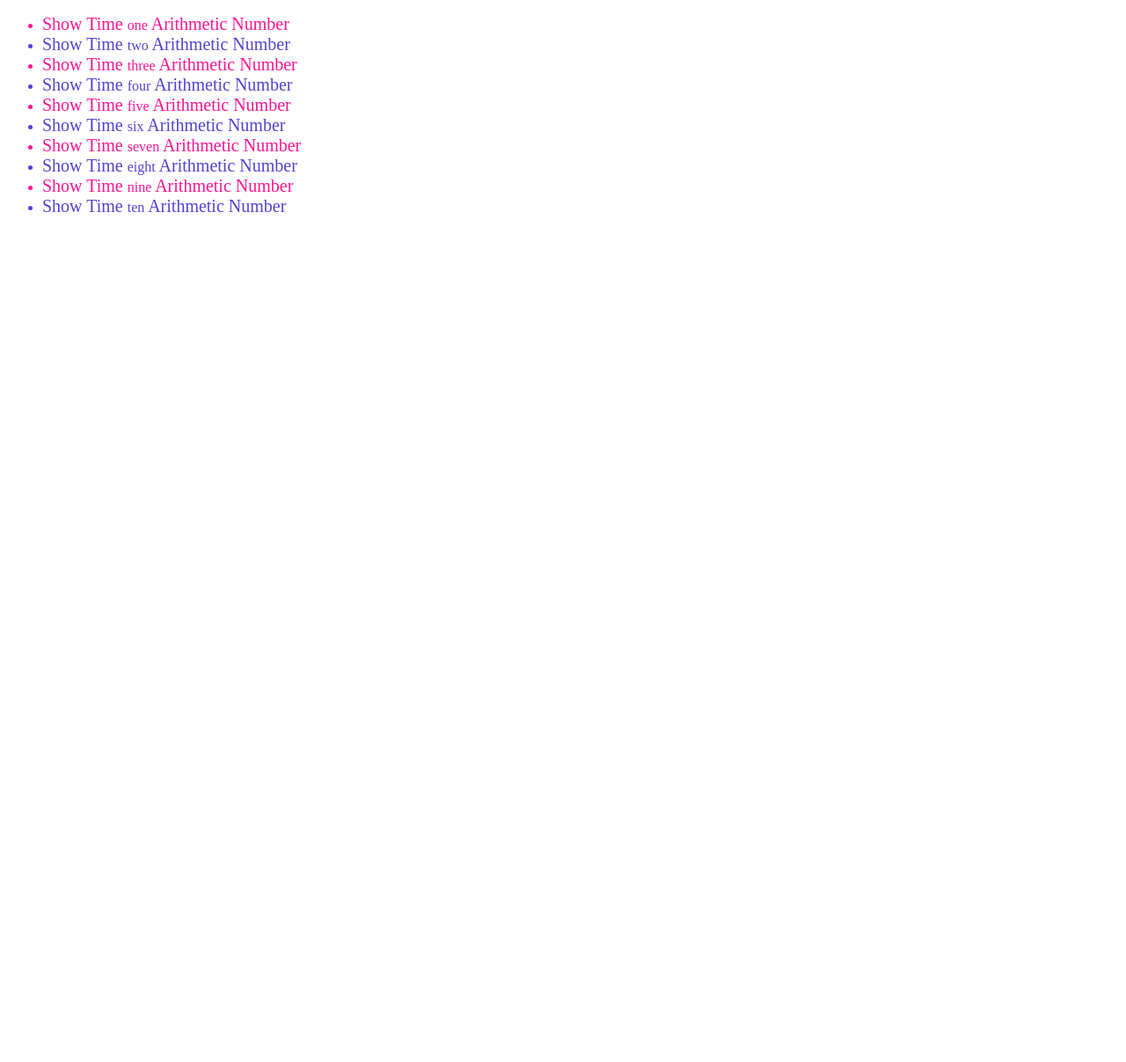
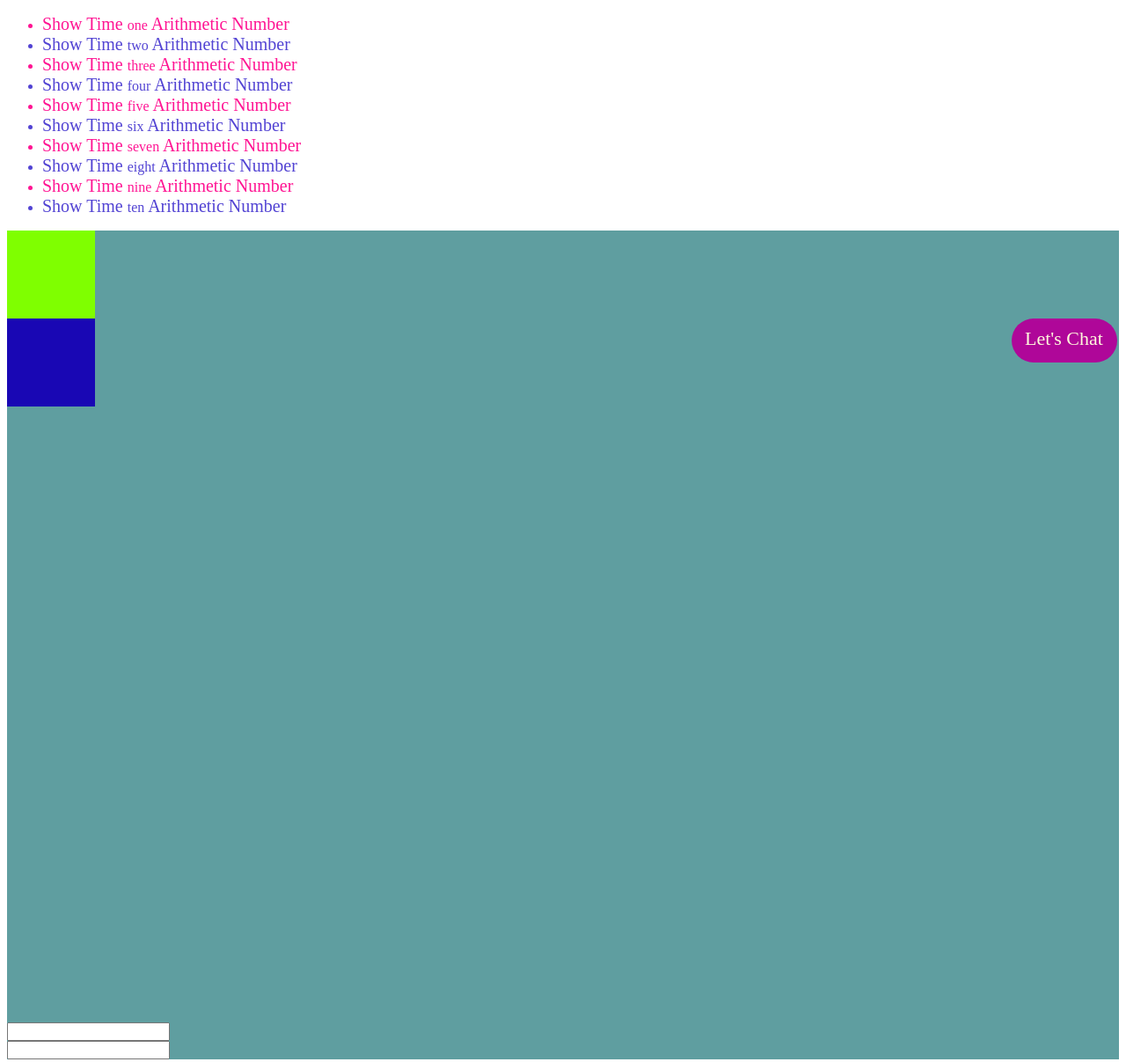
Before and after one commit to nasir1196/first_mileston, a plain HTML site: page bonus_css/index.html in a window 1280 px wide. Shown: the whole page at 88% size. Before the commit the page ends 800 px from the top, so only its background shows below. Drawn offline with Linux system fonts and the light colour scheme.

Commit message:
completed milestone 1

```diff
--- a/bonus_css/index.html
+++ b/bonus_css/index.html
@@ -19,7 +19,22 @@
         <li>nine</li>
         <li>ten</li>
     </ul>
-
+<section>
+    <div class="box-position-1"></div>
+    <div class="box-position-2"><a href="http://www.facebook.com/nafim96" target="_blank">Let's Chat</a></div>
+    <div class="box-position-3"></div>
+    <div></div>
+    <div></div>
+    <div></div>
+    <div></div>
+    <div></div>
+    <div></div>
+    <div></div>
+</section>
+<section>
+    <input type="text"><br>
+    <input type="password">
+</section>
 
 </body>
 </html>
--- a/bonus_css/style.css
+++ b/bonus_css/style.css
@@ -22,3 +22,57 @@
 content: "Show Time ";
 font-size: 20px;
 }
+section{
+    background-color: cadetblue;
+}
+.box-position-1{
+    height: 100px;
+    width: 100px;
+    background-color: chartreuse;
+}
+.box-position-2{
+    position: fixed;
+    right: 10px;
+    height: 30px;
+    width: 100px;
+    border-radius:30px;
+    padding:10px;
+    background-color: rgb(175, 7, 153);
+}
+.box-position-2 a{
+    text-align:center;
+    text-decoration: none;
+    font-size: 22px;
+    padding: 5px;
+    color: cornsilk;
+}
+.box-position-2:hover{
+    width: 140px;
+    height: 35px;
+}
+.box-position-2 a:hover{
+    color: darkturquoise;
+    font-size: 30px;
+}
+.box-position-2 a:visited{
+    color: rgb(236, 220, 220);
+}
+.box-position-2 a:active{
+    color: yellow;
+}
+.box-position-3{
+    height: 100px;
+    width: 100px;
+    background-color: rgb(25, 7, 180);
+}
+div{
+    height: 100px;
+    width: 100px;
+}
+input:focus{
+    font-size: 20px;
+    color: rgb(30, 17, 88);
+    background-color: yellow;
+    width: 10%;
+    border-radius: 30px;
+}
```
